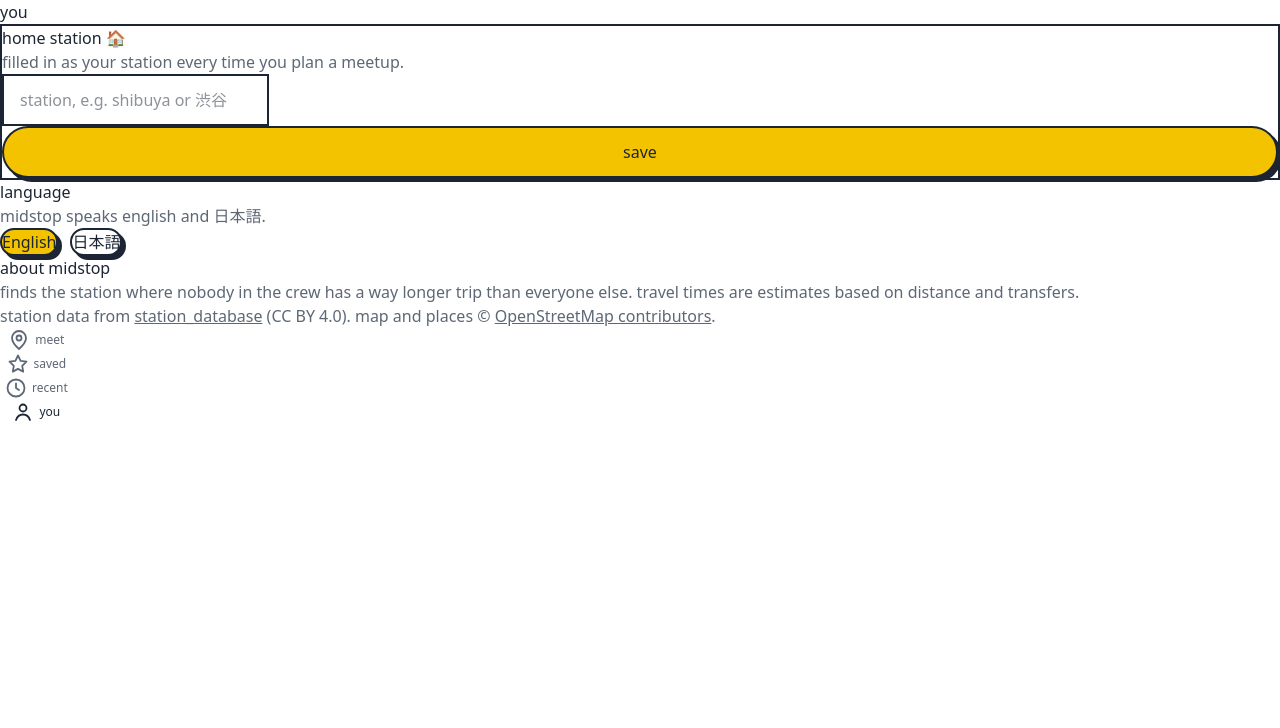
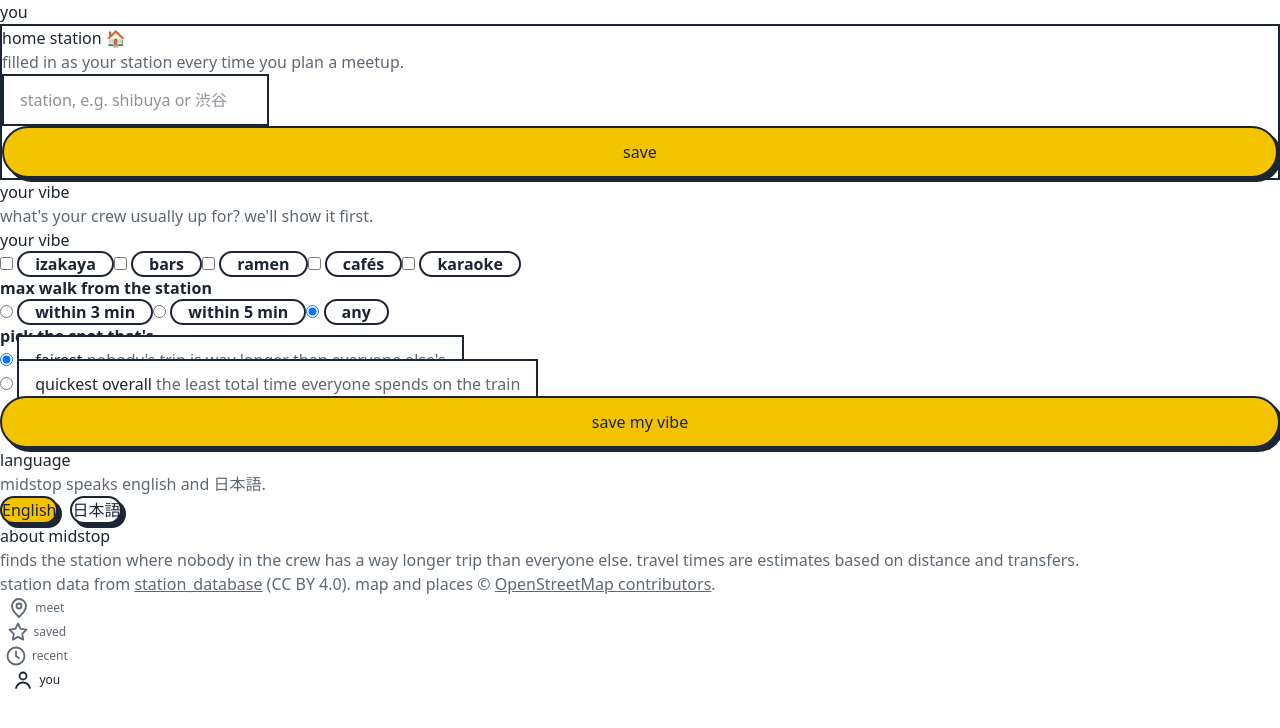
Before and after one commit to jaemgri/midstop, a Rails app: page /you in a window 1280 px wide. Shown: the part 24-752 px from the top of the page. Run offline with Rails 7, Linux system fonts and the light colour scheme; style sheets or scripts are compiled from the project's sources; some libraries are stand-ins or nearby versions; some web fonts are replaced.

Commit message:
Preferences, broader izakaya matching, and Overpass mirror fallback

```diff
--- a/app/controllers/concerns/device_memory.rb
+++ b/app/controllers/concerns/device_memory.rb
@@ -5,9 +5,12 @@ module DeviceMemory
   MAX_SAVED_SPOTS = 20
   MAX_SAVED_GROUPS = 10
   MAX_RECENTS = 15
+  VIBES = NearbyPlaces::FILTERS.keys.freeze
+  WALK_LIMITS = [3, 5].freeze
+  RANKINGS = %w[fair fast].freeze
 
   included do
-    helper_method :home_station, :spot_saved?
+    helper_method :home_station, :spot_saved?, :preferences
   end
 
   private
@@ -73,6 +76,22 @@ module DeviceMemory
     cookies.delete(:recents)
   end
 
+  def preferences
+    @preferences ||= begin
+      raw = cookies.signed[:prefs].is_a?(Hash) ? cookies.signed[:prefs] : {}
+      {
+        vibes: Array(raw["vibes"]) & VIBES,
+        walk: raw["walk"].to_i.presence_in(WALK_LIMITS),
+        ranking: raw["ranking"].presence_in(RANKINGS) || "fair"
+      }
+    end
+  end
+
+  def remember_preferences(vibes:, walk:, ranking:)
+    write_cookie(:prefs, { "vibes" => vibes, "walk" => walk, "ranking" => ranking})
+    @preferences = nil
+  end
+
   def write_cookie(name, value)
     cookies.permanent.signed[name] = { value: value, httponly: true, same_site: :lax }
   end
--- a/app/controllers/meetups_controller.rb
+++ b/app/controllers/meetups_controller.rb
@@ -23,7 +23,7 @@ class MeetupsController < ApplicationController
     end
 
     @origins = Station.labels_for(@group_codes)
-    @results = MidpointFinder.new(@group_codes).call(limit: 5)
+    @results = MidpointFinder.new(@group_codes).call(limit: 5, ranking: preferences[:ranking])
     @badges = Station.badges_for([*@group_codes, @results.first&.group_code].compact.uniq)
     @map_data = build_map_data(@results.first)
     remember_search(@group_codes, @results.first&.group_code) if @results.any?
--- a/app/controllers/places_controller.rb
+++ b/app/controllers/places_controller.rb
@@ -8,6 +8,6 @@ class PlacesController < ApplicationController
 
     lat, lon = Station.center_of(@group_code)
     @places = NearbyPlaces.new(lat: lat, lon: lon, cache_key: "places/v2/#{@group_code}")
-                          .call(filter: @filter, query: @query)
+                          .call(filter: @filter, query: @query, preferred: preferences[:vibes], max_walk: preferences[:walk])
   end
 end
--- a/app/views/meetups/show.html.erb
+++ b/app/views/meetups/show.html.erb
@@ -12,7 +12,7 @@
   <% best_label = { name: best.name, romaji: best.romaji } %>
 
   <h1 class="mt-5 text-3xl font-black leading-tight tracking-tight">
-    <%= t(".heading_html", people: tag.span(t(".people", count: @group_codes.size), class: "highlight")) %>
+    <%= t(preferences[:ranking] == "fast" ? ".heading_fast_html" : ".heading_html", people: tag.span(t(".people", count: @group_codes.size), class: "highlight")) %>
   </h1>
   <p class="mt-1 text-steel"><%= station_list(@origins, @group_codes) %></p>
 
--- a/app/views/profiles/show.html.erb
+++ b/app/views/profiles/show.html.erb
@@ -41,6 +41,61 @@
 </section>
 
 <section class="mt-10">
+  <h2 class="text-xl font-black"><%= t(".vibe_title") %></h2>
+  <p class="mt-1 text-steel"><%= t(".vibe_hint") %></p>
+
+  <% chip = "press inline-block rounded-full border-2 border-rail bg-sign px-4 py-2 text-sm font-bold peer-checked:border-ink peer-checked:bg-ink peer-checked:text-sign peer-focus-visible:outline-2 peer-focus-visible:outline-offset-2 peer-focus-visible:outline-ink" %>
+
+  <%= form_with url: preferences_path, method: :patch, class: "mt-4 space-y-6" do %>
+    <fieldset>
+      <legend class="sr-only"><%= t(".vibe_title") %></legend>
+      <%= hidden_field_tag "vibes[]", "", id: nil %>
+      <div class="flex flex-wrap gap-2">
+        <% DeviceMemory::VIBES.each do |vibe| %>
+          <label class="cursor-pointer">
+            <input type="checkbox" name="vibes[]" value="<%= vibe %>" class="peer sr-only"
+                   <%= "checked" if preferences[:vibes].include?(vibe) %>>
+            <span class="<%= chip %>"><%= t("places.show.filters.#{vibe}") %></span>
+          </label>
+        <% end %>
+      </div>
+    </fieldset>
+
+    <fieldset>
+      <legend class="font-bold"><%= t(".walk_title") %></legend>
+      <div class="mt-2 flex flex-wrap gap-2">
+        <% [*DeviceMemory::WALK_LIMITS, nil].each do |limit| %>
+          <label class="cursor-pointer">
+            <input type="radio" name="walk" value="<%= limit %>" class="peer sr-only"
+                   <%= "checked" if preferences[:walk] == limit %>>
+            <span class="<%= chip %>"><%= limit ? t(".walk_minutes", count: limit) : t(".walk_any") %></span>
+          </label>
+        <% end %>
+      </div>
+    </fieldset>
+
+    <fieldset>
+      <legend class="font-bold"><%= t(".ranking_title") %></legend>
+      <div class="mt-2 grid gap-2">
+        <% DeviceMemory::RANKINGS.each do |ranking| %>
+          <label class="cursor-pointer">
+            <input type="radio" name="ranking" value="<%= ranking %>" class="peer sr-only"
+                   <%= "checked" if preferences[:ranking] == ranking %>>
+            <span class="press block rounded-2xl border-2 border-rail bg-sign px-4 py-3 peer-checked:border-ink peer-checked:shadow-[3px_3px_0_0_var(--color-ink)] peer-focus-visible:outline-2 peer-focus-visible:outline-offset-2 peer-focus-visible:outline-ink">
+              <span class="block font-black"><%= t(".ranking_#{ranking}") %></span>
+              <span class="block text-sm text-steel"><%= t(".ranking_#{ranking}_hint") %></span>
+            </span>
+          </label>
+        <% end %>
+      </div>
+    </fieldset>
+
+    <%= submit_tag t(".save_prefs"), name: nil,
+          class: "btn-pop w-full rounded-full py-3 text-lg font-black cursor-pointer" %>
+  <% end %>
+</section>
+
+<section class="mt-10">
   <h2 class="text-xl font-black"><%= t(".language") %></h2>
   <p class="mt-1 text-steel"><%= t(".language_hint") %></p>
   <div class="mt-4 flex gap-3">
--- a/config/locales/en.yml
+++ b/config/locales/en.yml
@@ -63,6 +63,7 @@ en:
       copy: copy link
       copied: link copied
       copy_failed: couldn't copy
+      heading_fast_html: "the quickest spot overall for %{people}"
       everyones_trip: everyone's trip
       already_there: already there 🏠
       minutes: "%{count} min"
@@ -92,6 +93,7 @@ en:
         bars: bars
         ramen: ramen
         results: results
+        for_you: for you ✨
       search_placeholder: search, e.g. sushi, 焼き鳥, burger
       search_label: "Search places near %{station}"
       go: go
@@ -152,11 +154,26 @@ en:
       home_hint: filled in as your station every time you plan a meetup.
       save: save
       clear: clear home station
+      vibe_title: your vibe
+      vibe_hint: what's your crew usually up for? we'll show it first.
+      walk_title: max walk from the station
+      walk_any: any
+      walk_minutes: "within %{count} min"
+      ranking_title: "pick the spot that's…"
+      ranking_fair: fairest
+      ranking_fair_hint: nobody's trip is way longer than everyone else's
+      ranking_fast: quickest overall
+      ranking_fast_hint: the least total time everyone spends on the train
+      save_prefs: save my vibe
       language: language
       language_hint: midstop speaks english and 日本語.
       about: about midstop
       about_text: finds the station where nobody in the crew has a way longer trip than everyone else. travel times are estimates based on distance and transfers.
       credits_html: "station data from %{station_database} (CC BY 4.0). map and places © %{osm}."
+
+  preferences:
+    update:
+      saved: saved ✌️
 
   home_stations:
     update:
--- a/config/locales/ja.yml
+++ b/config/locales/ja.yml
@@ -18,6 +18,10 @@ ja:
     saved: 保存
     recent: 履歴
     you: マイページ
+
+  preferences:
+    update:
+      saved: 保存したよ ✌️
 
   station_picker:
     finding: 最寄り駅を探し中…
@@ -73,6 +77,7 @@ ja:
       no_trip: 移動なし
       too_few: 見つかる駅を2つ以上入れてね
       not_found: 駅が見つからなかった。もう一度選んでみて。
+      heading_fast_html: "%{people}の合計移動がいちばん短い駅"
 
   places:
     show:
@@ -92,6 +97,7 @@ ja:
         bars: バー
         ramen: ラーメン
         results: 検索結果
+        for_you: あなた向け ✨
       search_placeholder: 検索（例：寿司・焼き鳥・burger）
       search_label: "%{station}周辺のお店を検索"
       go: 検索
@@ -152,12 +158,22 @@ ja:
       home_hint: 集合場所を探すとき、自動で入力されるよ。
       save: 保存
       clear: 最寄り駅を消す
+      vibe_title: いつもの気分
+      vibe_hint: いつメンでよく行くのは？近くのお店で先に表示するよ。
+      walk_title: 駅からの徒歩
+      walk_any: 指定なし
+      walk_minutes: "%{count}分以内"
+      ranking_title: 集合場所の選び方
+      ranking_fair: いちばん公平
+      ranking_fair_hint: 誰かだけ移動が長すぎる、をなくす
+      ranking_fast: 合計がいちばん短い
+      ranking_fast_hint: みんなの移動時間の合計を最小にする
+      save_prefs: 保存
       language: 言語
       language_hint: 英語と日本語に対応してるよ。
       about: midstopについて
       about_text: 誰かだけ移動が長すぎる、がない駅を見つけるアプリ。移動時間は距離と乗り換えからの目安だよ。
       credits_html: "駅データ：%{station_database}（CC BY 4.0）。地図とお店：© %{osm}"
-
   home_stations:
     update:
       saved: 最寄り駅を保存したよ ✌️
--- a/config/routes.rb
+++ b/config/routes.rb
@@ -10,6 +10,7 @@ Rails.application.routes.draw do
   resources :saved_groups, only: [:create, :destroy]
   get "spots/:group_code", to: "spots#show", as: :spot
   patch "you/language", to: "locales#update", as: :locale
+  patch "you/preferences", to: "preferences#update", as: :preferences
 
   get "saved", to: "saved#index", as: :saved
   get "recent", to: "recents#index", as: :recent
```
Also changed, not shown: app/controllers/preferences_controller.rb (added, +10 -0 lines), app/services/midpoint_finder.rb (+5 -3 lines), app/services/nearby_places.rb (+41 -13 lines).
